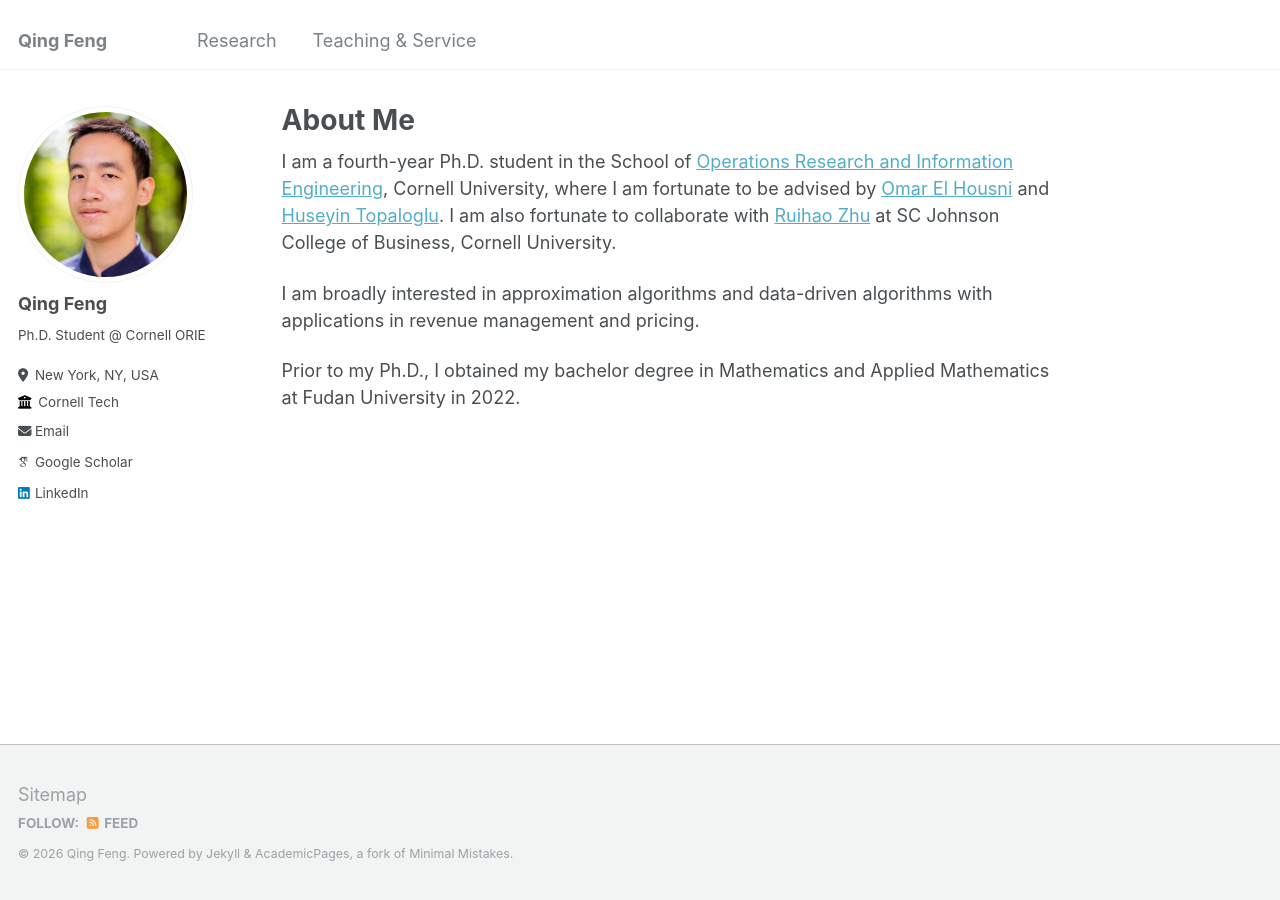
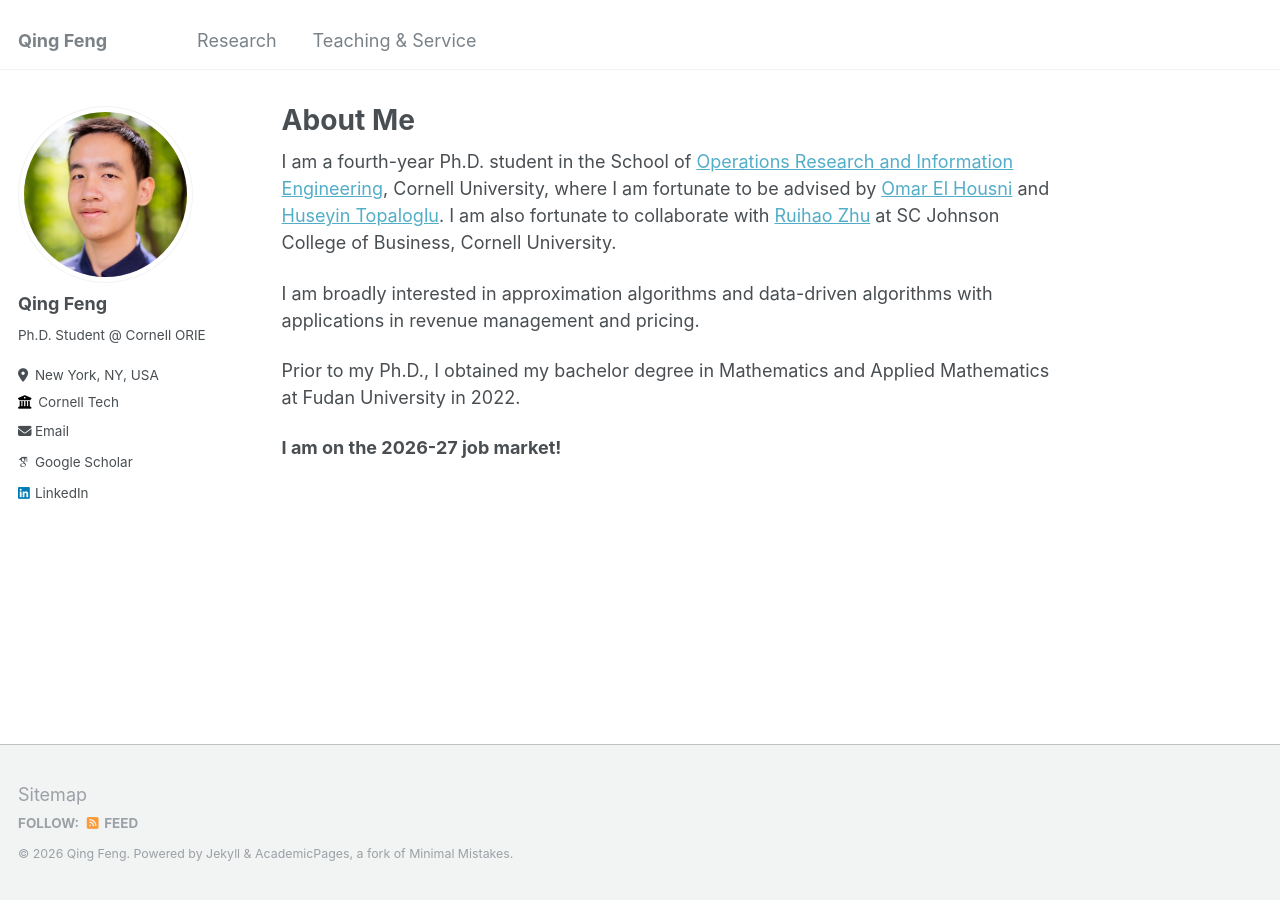
Before and after one commit to qfeng48/qfeng48.github.io, a Jekyll site: the page built from _pages/about.md, in a window 1280 px wide. Built offline with Jekyll 4.4.1, drawn with Linux system fonts in a browser that asks for light colours; some web fonts are replaced.

Commit message:
Update about.md

```diff
--- a/_pages/about.md
+++ b/_pages/about.md
@@ -12,3 +12,5 @@ I am a fourth-year Ph.D. student in the School of [Operations Research and Infor
 I am broadly interested in approximation algorithms and data-driven algorithms with applications in revenue management and pricing.
 
 Prior to my Ph.D., I obtained my bachelor degree in Mathematics and Applied Mathematics at Fudan University in 2022.
+
+**I am on the 2026-27 job market!**
```
